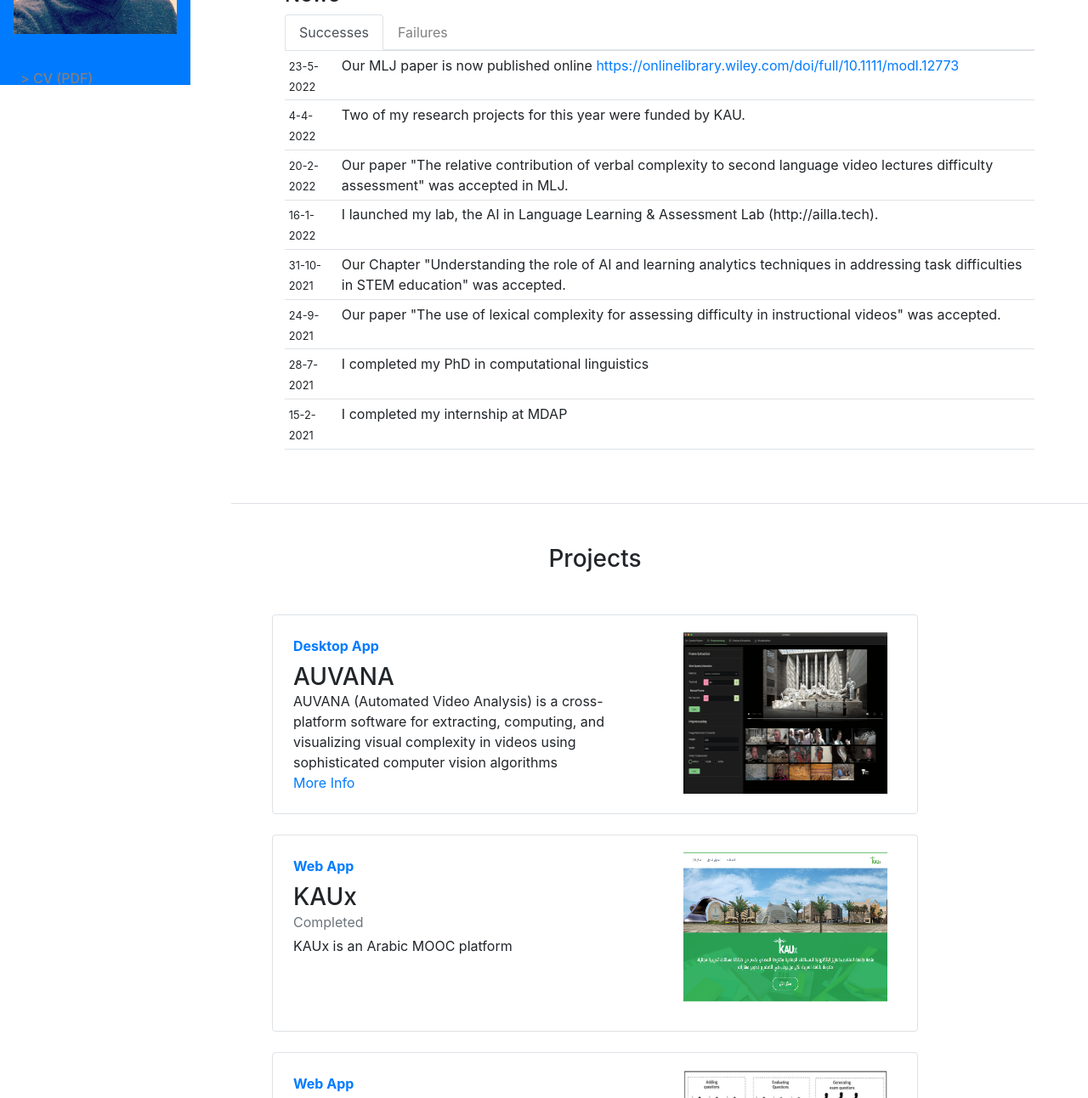
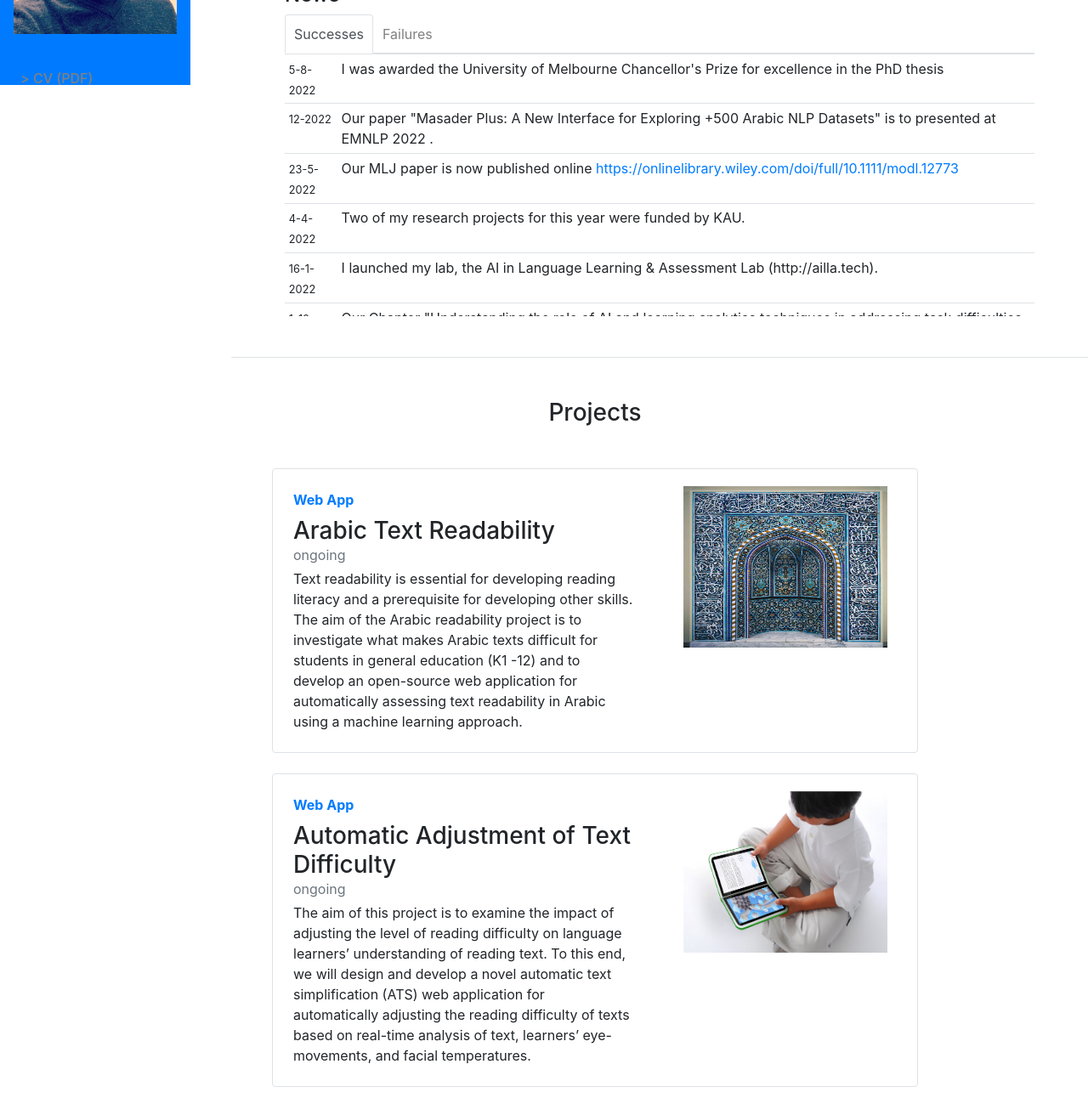
Before and after one commit to Eaalghamdi/Eaalghamdi.github.io, a website with bundled scripts: page index.html in a window 1280 px wide. Shown: the part 700-1992 px from the top of the page at 85% size. Built offline with nearby package versions, Linux system fonts and the light colour scheme; a web font is replaced by a local one.

Commit message:
updated projects

```diff
--- a/index.html
+++ b/index.html
@@ -165,14 +165,14 @@
 
 </div>
 
-        <div class="col-12 d-none d-sm-block">
+        <div class="col-12 d-none d-sm-block" style="height: 400px; overflow-y: scroll;">
 
 
           <h4 id="subtitle" class="mb-0">News</a></h4>
           <nav>
             <div class="nav nav-tabs" id="nav-tab" role="tablist">
-              <button class="nav-link active" id="nav-home-tab" data-bs-toggle="tab" data-bs-target="#nav-home" type="button" role="tab" aria-controls="nav-home" aria-selected="true">Successes</button>
-              <button class="nav-link" id="nav-profile-tab" data-bs-toggle="tab" data-bs-target="#nav-profile" type="button" role="tab" aria-controls="nav-profile" aria-selected="false">Failures</button>
+              <button style="padding: 10px;" class="nav-link active" id="nav-home-tab" data-bs-toggle="tab" data-bs-target="#nav-home" type="button" role="tab" aria-controls="nav-home" aria-selected="true">Successes</button>
+              <button style="padding: 10px;" class="nav-link" id="nav-profile-tab" data-bs-toggle="tab" data-bs-target="#nav-profile" type="button" role="tab" aria-controls="nav-profile" aria-selected="false">Failures</button>
             </div>
           </nav>
           <div class="tab-content" id="nav-tabContent">
@@ -183,6 +183,16 @@
                 <thead>
                 </thead>
                 <tbody>
+                    <tr>
+                    <td><small>5-8-2022</small> </td>
+                    <td> I was awarded the University of Melbourne Chancellor's Prize for excellence in the PhD thesis</small></td>
+
+                  </tr>
+                  <tr>
+                    <td><small>12-2022</small> </td>
+                    <td> Our paper "Masader Plus: A New Interface for Exploring +500 Arabic NLP Datasets" is to presented at EMNLP 2022 .  </small></td>
+
+                  </tr>
                   <tr>
                     <td><small>23-5-2022</small> </td>
                    <td>  Our MLJ paper is now published online <a href="https://onlinelibrary.wiley.com/doi/full/10.1111/modl.12773" target="_blank">https://onlinelibrary.wiley.com/doi/full/10.1111/modl.12773</a> </td>
@@ -192,18 +202,14 @@
                     <td><small>4-4-2022</small> </td>
                    <td>  Two of my research projects for this year were funded by KAU. </td>
                   </tr>
-                  <tr>
-                    <td><small>20-2-2022</small> </td>
-                    <td> Our paper "The relative contribution of verbal complexity to second language video lectures difficulty assessment" was accepted in MLJ.  </small></td>
 
-                </tr>
                   <tr>
                     <td><small>16-1-2022</small> </td>
                    <td>  I launched my lab, the AI in Language Learning & Assessment Lab (http://ailla.tech). </td>
                   </tr>
 
                   <tr>
-                    <td><small>31-10-2021</small> </td>
+                    <td><small>1-10-2021</small> </td>
                     <td> Our Chapter "Understanding the role of AI and learning analytics techniques in addressing task difficulties in STEM education" was accepted.  </small></td>
                 </tr>
                   <tr>
@@ -237,6 +243,10 @@
 
                 </thead>
                 <tbody>
+                <tr>
+                    <td><small> 2022</small> </td>
+                    <td> Our propsoal for British Council grant was not successful </small></td>
+                </tr>
                   <tr>
                     <td><small> 2022</small> </td>
                     <td> One of my papers was desk-rejected 5 times untile now </small></td>
@@ -275,6 +285,32 @@
       <section class="resume-section p-3 p-lg-5 d-flex flex-column" id="project">
         <div class="my-auto col-10">
           <h3 class="mb-5 title_center">Projects</h3>
+
+          <div class="row g-0 border rounded overflow-hidden flex-md-row mb-4 h-md-250 position-relative">
+            <div class="col p-4 d-flex flex-column position-static">
+              <strong class="d-inline-block mb-2 text-primary">Web App</strong>
+              <h3 class="mb-0">Arabic Text Readability</h3>
+              <div class="mb-1 text-muted">ongoing</div>
+              <p class="card-text mb-auto">  Text readability is essential for developing reading literacy and a prerequisite for developing other skills. The aim of the Arabic readability project is to investigate what makes Arabic texts difficult for students in general education (K1 -12) and to develop an open-source web application for automatically assessing text readability in Arabic using a machine learning approach. </p>
+              <!-- <a href="#" class="stretched-link">More Info</a> -->
+            </div>
+            <div class="col-auto d-none d-lg-block nargin_20 ">
+              <img  width="240" height="190" src="img/arabic_font_1.jpeg">
+            </div>
+          </div>
+
+          <div class="row g-0 border rounded overflow-hidden flex-md-row mb-4 h-md-250 position-relative">
+            <div class="col p-4 d-flex flex-column position-static">
+              <strong class="d-inline-block mb-2 text-primary">Web App</strong>
+              <h3 class="mb-0">Automatic Adjustment of Text Difficulty</h3>
+              <div class="mb-1 text-muted">ongoing</div>
+              <p class="card-text mb-auto"> The aim of this project is to examine the impact of adjusting the level of reading difficulty on language learners’ understanding of reading text. To this end, we will design and develop a novel automatic text simplification (ATS) web application for automatically adjusting the reading difficulty of texts based on real-time analysis of text, learners’ eye-movements, and facial temperatures. </p>
+              <!-- <a href="#" class="stretched-link">More Info</a> -->
+            </div>
+            <div class="col-auto d-none d-lg-block nargin_20 ">
+              <img  width="240" height="190" src="img/ats.png">
+            </div>
+          </div>
 
           <div class="row g-0 border rounded overflow-hidden flex-md-row mb-4 h-md-250 position-relative">
             <div class="col p-4 d-flex flex-column position-static">
@@ -339,10 +375,69 @@
         </div>
       </section>
 
+      <section class="resume-section p-3 p-lg-5 d-flex flex-column" id="awards">
+        <div class="my-auto col-9">
+          <h3 class="mb-5 title_center">Awards & Scholarships</h3>
+
+
+
+          <ul class="fa-ul mb-0">
+              <li>
+              <i class="fa-li fa fa-trophy text-warning"></i>
+
+              I was awarded the University of Melbourne <a href="/img/unimelbAward.pdf" target="_blank"> Chancellor's Prize </a> for excellence in the PhD thesis
+              </li>
+
+            <li>
+            <li>
+              <i class="fa-li fa fa-trophy text-warning"></i>
+
+              Research Excellence Award 2019 awarded by the Saudi Cultural Attaché in Australia.
+              </li>
+
+            <li>
+              <i class="fa-li fa fa-trophy text-warning"></i>
+               <a href="/img/Appreciation_Letter_Emad.pdf" target="_blank"> Letter of appreciation </a> for my work at Melbourne Data Analytics Platform <a href="https://mdap.unimelb.edu.au/#tab30" target="_blank" > (MDAP) </a>
+
+              </li>
+            <li>
+              <i class="fa-li fa fa-trophy text-warning"></i>
+               Full PhD Scholarship by KAU
+
+              </li>
+            <li>
+              <i class="fa-li fa fa-trophy text-warning"></i>
+              Certificate of appreciation awarded by the Dean of the English Language Institute, KAU, for my diligent works and efforts for the year 2013
+            </li>
+            <li>
+              <i class="fa-li fa fa-trophy text-warning"></i>
+
+              Certificate of appreciation awarded by the Saudi Cultural Attaché in Washington, D.C for my diligent works and efforts as a president of the Saudi Club at Missouri State University.
+            </li>
+            <li>
+              <i class="fa-li fa fa-trophy text-warning"></i>
+
+              Excellence Award–USD 3500 awarded by the Saudi Cultural Attaché in USA
+              </li>
+
+            <li>
+              <i class="fa-li fa fa-trophy text-warning"></i>
+
+              Full Masters Scholarship by KAU</li>
+            <li>
+              <i class="fa-li fa fa-trophy text-warning"></i>
+
+                Letter of appreciation by the Saudi Cultural Attaché in Washington, D.C</li>
+            <li>
+
+          </ul>
+        </div>
+      </section>
+
 
       <section class="resume-section p-3 p-lg-5 d-flex flex-column" id="experience">
         <div class="my-auto col-9">
-          <h3 class="mb-5 title_center">Experience</h3>
+          <h3 class="mb-5 title_center">Work Experience</h3>
 
           <div class="resume-item d-flex flex-column flex-md-row">
             <div class="resume-content mr-auto">
@@ -662,57 +757,7 @@
         </div>
       </section>
 
-      <section class="resume-section p-3 p-lg-5 d-flex flex-column" id="awards">
-        <div class="my-auto col-9">
-          <h3 class="mb-5 title_center">Awards & Scholarships</h3>
 
-
-
-          <ul class="fa-ul mb-0">
-            <li>
-              <i class="fa-li fa fa-trophy text-warning"></i>
-
-              Research Excellence Award 2019 awarded by the Saudi Cultural Attaché in Australia.
-              </li>
-
-            <li>
-              <i class="fa-li fa fa-trophy text-warning"></i>
-               <a href="/img/Appreciation_Letter_Emad.pdf" target="_blank" > Letter of appreciation </a> for my work at Melbourne Data Analytics Platform <a href="https://mdap.unimelb.edu.au/#tab30" target="_blank" > (MDAP) </a>
-
-              </li>
-            <li>
-              <i class="fa-li fa fa-trophy text-warning"></i>
-               Full PhD Scholarship by KAU
-
-              </li>
-            <li>
-              <i class="fa-li fa fa-trophy text-warning"></i>
-              Certificate of appreciation awarded by the Dean of the English Language Institute, KAU, for my diligent works and efforts for the year 2013
-            </li>
-            <li>
-              <i class="fa-li fa fa-trophy text-warning"></i>
-
-              Certificate of appreciation awarded by the Saudi Cultural Attaché in Washington, D.C for my diligent works and efforts as a president of the Saudi Club at Missouri State University.
-            </li>
-            <li>
-              <i class="fa-li fa fa-trophy text-warning"></i>
-
-              Excellence Award–USD 3500 awarded by the Saudi Cultural Attaché in USA
-              </li>
-
-            <li>
-              <i class="fa-li fa fa-trophy text-warning"></i>
-
-              Full Masters Scholarship by KAU</li>
-            <li>
-              <i class="fa-li fa fa-trophy text-warning"></i>
-
-                Letter of appreciation by the Saudi Cultural Attaché in Washington, D.C</li>
-            <li>
-
-          </ul>
-        </div>
-      </section>
 
     </div>
 
```
Also changed, not shown: img/arabic_font_1.jpeg (added), img/ats.png (added), 3 other files.
